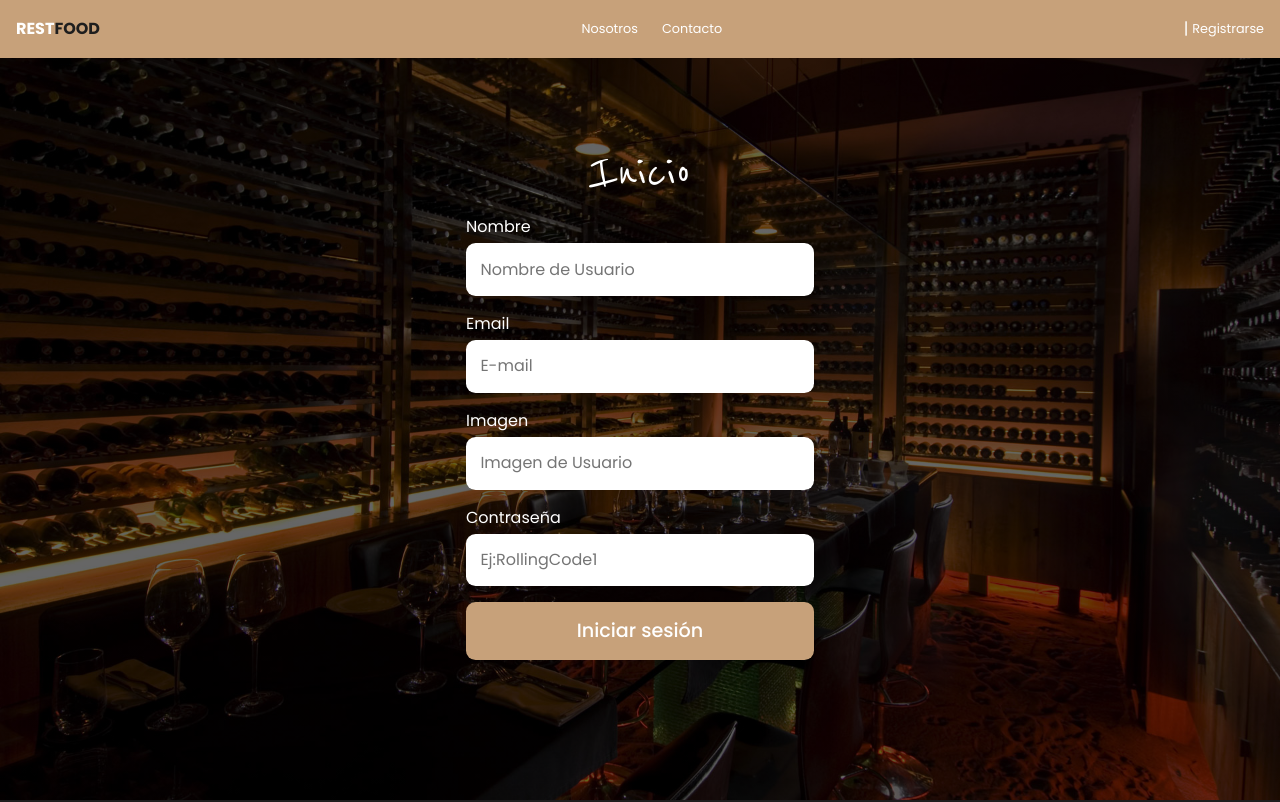
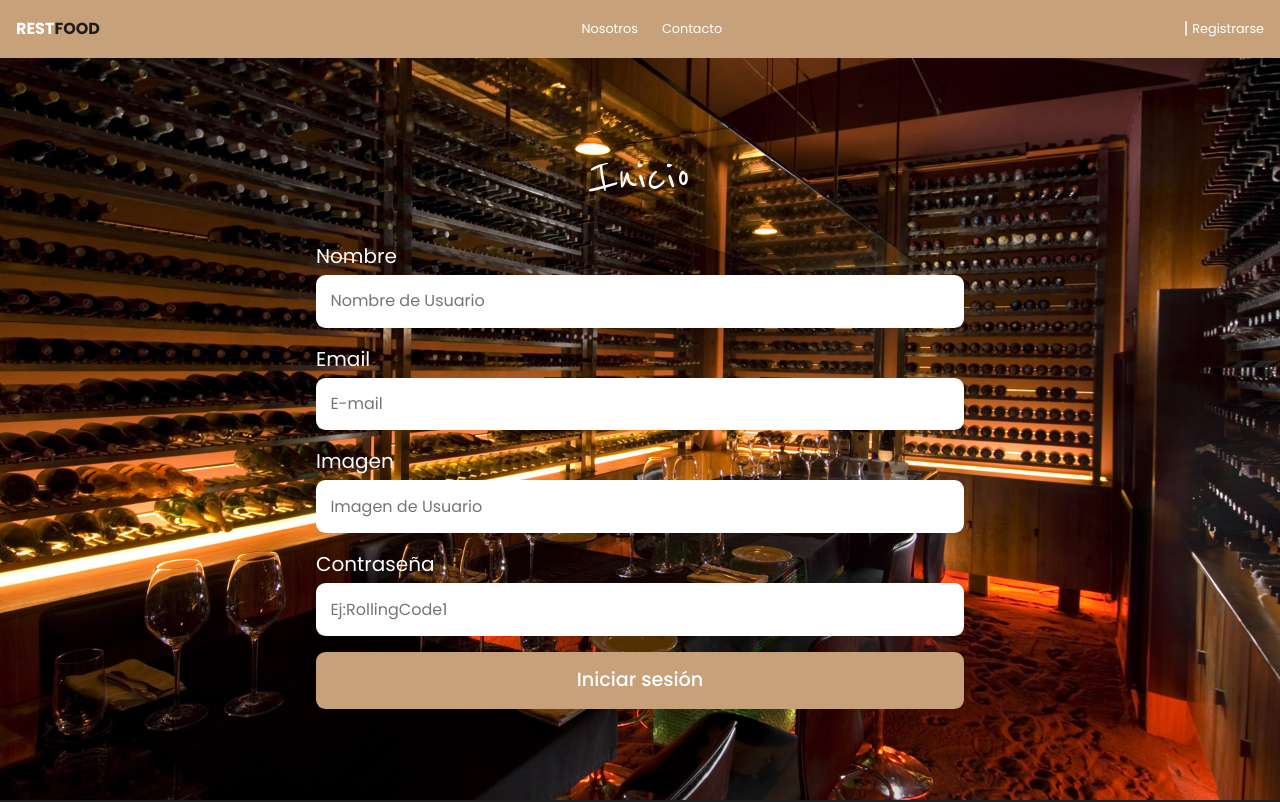
Before and after one commit to Mateo872/restfood, a React (Vite) app: page /usuario/iniciar in a window 1280 px wide. Shown: the top 802 px of the page. Built offline with nearby package versions, Linux system fonts and the light colour scheme; no server answers.

Commit message:
se cambiaron algunas imagenes de db.json para que se encuadren mejor

```diff
--- a/db.json
+++ b/db.json
@@ -3,14 +3,14 @@
     {
       "id": 1,
       "nombre": "Mini sándwiches de cuadril",
-      "imagen": "https://www.cucinare.tv/wp-content/uploads/2023/07/Sanguchitos-de-cuadril-Salezzi-596x384.jpg",
+      "imagen": "https://asadocriolloargentino.com/wp-content/uploads/2019/12/sandwich-de-cuadril-a-la-parrilla-500x500.jpg",
       "precio": 700,
       "descripcion": "Sanguchitos perfectos para compartir con amigos. Hechos con mini ciabattas, tienen mayonesa, fetas de queso y panceta, chimichurri, rucula, tomates cherrys.",
       "stock": 1,
       "categoria": "entradas"
     },
     {
-      "imagen": "https://www.cucinare.tv/wp-content/uploads/2023/03/Gramajo-Cucco-596x384.jpg",
+      "imagen": "https://1.bp.blogspot.com/-QnM9iMosb-E/Xb9Ecj5tydI/AAAAAAAAYx4/TIBT1kf2HrwEqW8YJ0BAl-Hcamuzg4cVgCK4BGAYYCw/s1600/Revuelto%2BGramajo%2BII.jpg",
       "nombre": "Revuelto Gramajo",
       "precio": "900",
       "descripcion": "Una versión diferente de un clásico de la gastronomía porteña.Papas, pimientos rojos, verdes, queso sardo, jamón cocido y arvejas.",
@@ -21,7 +21,7 @@
     {
       "id": 3,
       "nombre": "Croquetas de arroz",
-      "imagen": "https://www.cucinare.tv/wp-content/uploads/2020/02/Dise%C3%B1o-sin-t%C3%ADtulo-88-596x384.png",
+      "imagen": "https://locosxlaparrilla.com/wp-content/uploads/2015/02/Receta-recetas-locos-x-la-parrilla-locosxlaparrilla-receta-croquetas-zucchinis-croquetas-zucchinis-croquetas-receta-croquetas-2.jpg",
       "precio": 500,
       "descripcion": "Tienen arroz amarillo, harina, queso parmesano, huevos de campos y son fritas.",
       "stock": 1,
@@ -30,7 +30,7 @@
     {
       "id": 4,
       "nombre": "Croquetas de hongos de Il Giardino Romagnoli",
-      "imagen": "https://www.cucinare.tv/wp-content/uploads/2022/08/Diseno-sin-titulo-2022-08-25T131312.420-596x384.png",
+      "imagen": "https://encrypted-tbn0.gstatic.com/images?q=tbn:ANd9GcRikSllAlUYdH0zs9eUmChLLSLEl5-7glm45g&usqp=CAU",
       "precio": 1000,
       "descripcion": "Una entrada diferente, hongos y setas, ajó y nuez moscada.",
       "stock": 1,
@@ -39,7 +39,7 @@
     {
       "id": 5,
       "nombre": "Papas full de Blossom",
-      "imagen": "https://www.cucinare.tv/wp-content/uploads/2022/08/Diseno-sin-titulo-2022-08-29T153147.114-596x384.png",
+      "imagen": "https://www.gastrolabweb.com/u/fotografias/m/2022/5/1/f850x638-28934_106423_5050.jpg",
       "precio": 1000,
       "descripcion": "Papas medianas, peladas y cortadas en bastones, queso cheddar, ramas de cebolla de verdeo, panceta picada y un huevo a la plancha.",
       "stock": 1,
@@ -48,7 +48,7 @@
     {
       "id": 6,
       "nombre": "Arancini de 4 quesos",
-      "imagen": "https://www.cucinare.tv/wp-content/uploads/2020/04/Dise%C3%B1o-sin-t%C3%ADtulo-2020-04-06T225922.988-596x384.png",
+      "imagen": "https://content-cocina.lecturas.com/medio/2022/03/16/paso_a_paso_para_hacer_arancini_conos_de_arroz_y_carne_resultado_final_8c88a02b_600x600.jpg",
       "precio": 800,
       "descripcion": "¡Un clásico italiano! Las tradicionales croquetas de arroz, parmesano, cebolla, limon, queso azul, queso brie, muzzarella y arroz carnaroli",
       "stock": 1,
@@ -154,7 +154,7 @@
       "categoria": "bebidas"
     },
     {
-      "imagen": "https://images.pexels.com/photos/3603/healthy-breakfast-orange-juice-health.jpg?auto=compress&cs=tinysrgb&w=1260&h=750&dpr=1",
+      "imagen": "https://www.aftervending.es/948-thickbox_default/coca-cola-zero-pet-50-cl.jpg",
       "nombre": "Coca-cola Zero",
       "precio": 400,
       "descripcion": "latitas de cocacola zero",
@@ -363,7 +363,7 @@
     {
       "id": 41,
       "nombre": "Delicia Vegana",
-      "imagen": "https://pixabay.com/photos/falafel-deep-fried-ball-patty-89098/",
+      "imagen": "https://www.comedera.com/wp-content/uploads/2019/06/falafel-2215881_1920-500x500.jpg",
       "precio": 12.99,
       "descripcion": "Un sabroso plato de falafel casero, servido sobre una cama de espinacas frescas, acompañado de hummus, salsa de tahini y pan de pita integral. ¡Una opción vegana saludable y deliciosa!",
       "stock": 0,
--- a/src/App.css
+++ b/src/App.css
@@ -2073,6 +2073,16 @@ form h6 {
   padding-top: 9rem;
 }
 
+.contenedor_IniciarRegistro {
+  min-height: 100vh;
+  width: 100%;
+  background-image: url(/src/complementos/imagenes/366291.jpg);
+  background-size: cover;
+  background-position: 50% 50%;
+  position: relative;
+  padding-top: 9rem;
+}
+
 .formCrearEditar {
   width: 43rem;
   margin: auto;
--- a/src/componentes/InicioSesion.jsx
+++ b/src/componentes/InicioSesion.jsx
@@ -87,26 +87,16 @@ const InicioSesion = ({ setUsuarioLogeado }) => {
   };
 
   return (
-    <div
-      style={{
-        backgroundImage: `linear-gradient(rgba(0, 0, 0, 0.6), rgba(0, 0, 0, 0.6)), url(${fondo})`,
-        backgroundSize: "cover",
-        backgroundRepeat: "no-repeat",
-        backgroundPosition: "center",
-      }}
-    >
-      <Container className="d-flex align-items-center justify-content-center vh-100">
-        <Row className="w-100">
-          <Col md={{ span: 6, offset: 3 }} lg={{ span: 4, offset: 4 }}>
+    <section className="contenedor_IniciarRegistro">
       <h1
         className="text-center text-white display-4"
         style={{ fontFamily: "Reenie Beanie, cursive" }}
       >
         {rutaActual === "/usuario/iniciar" ? "Inicio" : "Registro"}
       </h1>
-            <Form className="form" onSubmit={handleSubmit(manejoEnvio)}>
+      <Form className="formCrearEditar" onSubmit={handleSubmit(manejoEnvio)}>
         <Form.Group className="mb-3 ">
-                <label className="text-white mb-1">Nombre</label>
+          <label className="text-white fs-5 mb-1">Nombre</label>
           <div className="text-center">
             <input
               type="text"
@@ -116,13 +106,11 @@ const InicioSesion = ({ setUsuarioLogeado }) => {
                 required: "El nombre de usuario es obligatorio",
                 minLength: {
                   value: 2,
-                        message:
-                          "La cantidad minima de caracteres es de 2 digitos",
+                  message: "La cantidad minima de caracteres es de 2 digitos",
                 },
                 maxLength: {
                   value: 60,
-                        message:
-                          "La cantidad maxima  de caracteres es de 60 digitos",
+                  message: "La cantidad maxima  de caracteres es de 60 digitos",
                 },
               })}
             />
@@ -132,7 +120,7 @@ const InicioSesion = ({ setUsuarioLogeado }) => {
           </Form.Text>
         </Form.Group>
         <Form.Group className="mb-3 ">
-                <label className="text-white mb-1">Email</label>
+          <label className="text-white fs-5 mb-1">Email</label>
           <div className="text-center">
             <input
               type="text"
@@ -143,18 +131,15 @@ const InicioSesion = ({ setUsuarioLogeado }) => {
                 pattern: {
                   value:
                     /^(([^<>()\[\]\\.,;:\s@”]+(\.[^<>()\[\]\\.,;:\s@”]+)*)|(“.+”))@((\[[0–9]{1,3}\.[0–9]{1,3}\.[0–9]{1,3}\.[0–9]{1,3}])|(([a-zA-Z\-0–9]+\.)+[a-zA-Z]{2,}))$/,
-                        message:
-                          'El Email debe contener "@" y terminar en: ".com"',
+                  message: 'El Email debe contener "@" y terminar en: ".com"',
                 },
               })}
             />
           </div>
-                <Form.Text className="text-danger">
-                  {errors.email?.message}
-                </Form.Text>
+          <Form.Text className="text-danger">{errors.email?.message}</Form.Text>
         </Form.Group>
         <Form.Group className="mb-3">
-                <label className="text-white mb-1">Imagen</label>
+          <label className="text-white fs-5 mb-1">Imagen</label>
           <div className="text-center">
             <input
               type="text"
@@ -170,7 +155,7 @@ const InicioSesion = ({ setUsuarioLogeado }) => {
           </Form.Text>
         </Form.Group>
         <Form.Group className="mb-3">
-                <label className="text-white mb-1">Contraseña</label>
+          <label className="text-white fs-5 mb-1">Contraseña</label>
           <div className="text-center">
             <input
               type="password"
@@ -179,8 +164,7 @@ const InicioSesion = ({ setUsuarioLogeado }) => {
               {...register("contrasenia", {
                 required: "La contraseña es obligatoria",
                 pattern: {
-                        value:
-                          /^(?=.*\d)(?=.*[a-z])(?=.*[A-Z])(?=.*[a-zA-Z]).{8,}$/,
+                  value: /^(?=.*\d)(?=.*[a-z])(?=.*[A-Z])(?=.*[a-zA-Z]).{8,}$/,
                   message:
                     "La contraseña debe tener minimo 8 caracteres, al menos una mayúscula una minúscula y un número",
                 },
@@ -191,21 +175,11 @@ const InicioSesion = ({ setUsuarioLogeado }) => {
             {errors.contrasenia?.message}
           </Form.Text>
         </Form.Group>
-              <Button
-
-                type="submit"
-                className="btn_AgrProducto"
-
-              >
-                {rutaActual === "/usuario/iniciar"
-                  ? "Iniciar sesión"
-                  : "Registrarme"}
+        <Button type="submit" className="btn_AgrProducto">
+          {rutaActual === "/usuario/iniciar" ? "Iniciar sesión" : "Registrarme"}
         </Button>
       </Form>
-          </Col>
-        </Row>
-      </Container>
-    </div>
+    </section>
   );
 };
 
```
Lines whose indentation alone changed are shown as unchanged.
